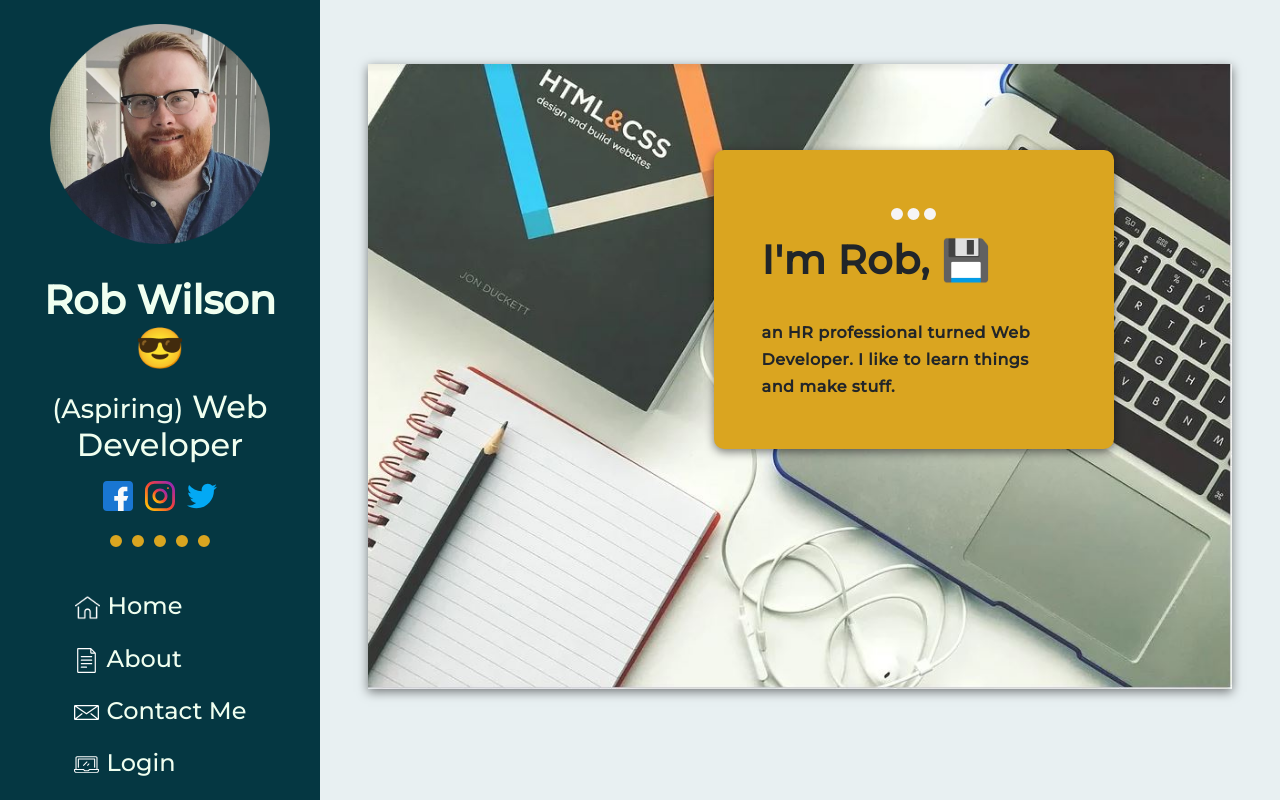
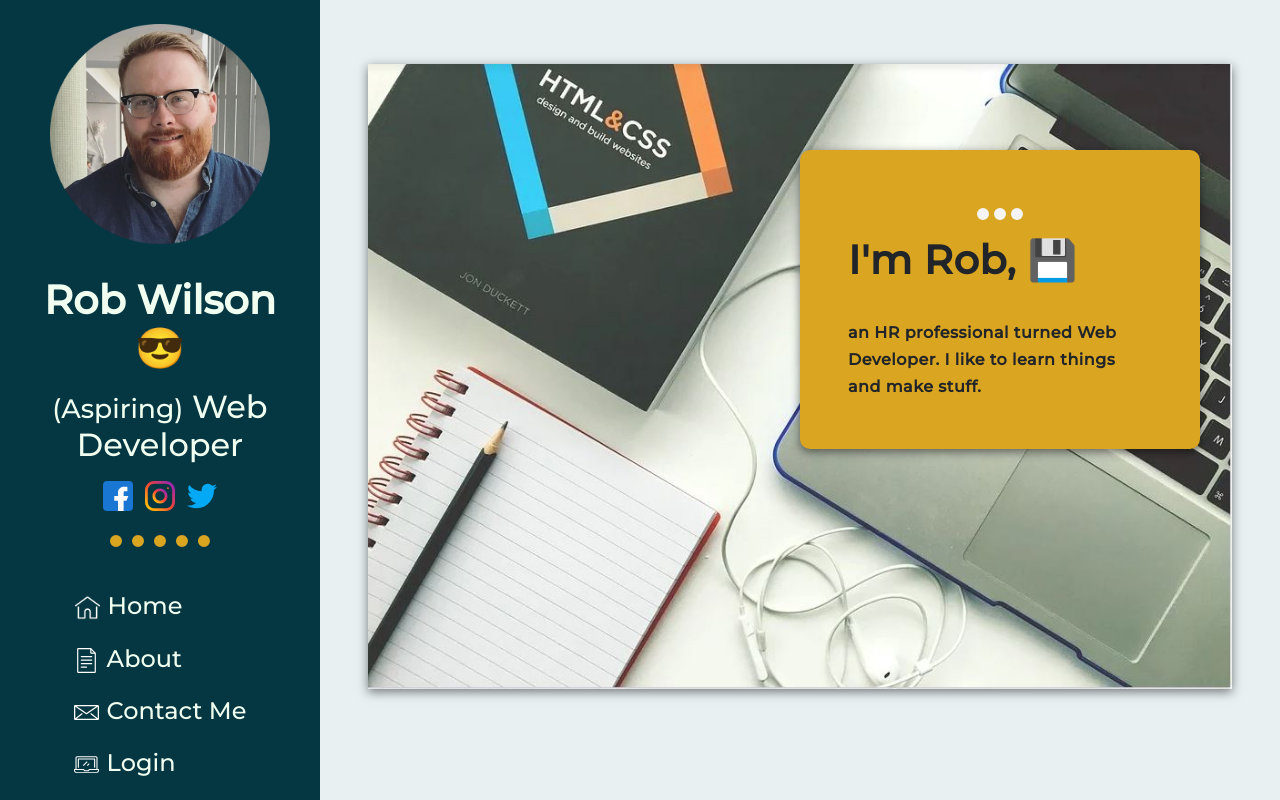
Before and after one commit to rwilson1212/Wilson__Rob--final-project, a React (Create React App) app in the folder fs1010-course-project-example-master/: page / in a window 1280 px wide. Shown: the top 800 px of the page. Built offline with nearby package versions, Linux system fonts and the light colour scheme.

Commit message:
complete

```diff
--- a/fs1010-course-project-example-master/src/App.css
+++ b/fs1010-course-project-example-master/src/App.css
@@ -1,6 +1,7 @@
 html,body,#root, .App {
   height: 100%;
   margin: 0;
+
 }
 
 
@@ -128,7 +129,7 @@ html,body,#root, .App {
     /* Main Container  */
     .containerMain{
       height: fit-content;
-      min-height: 952px;
+      min-height: 1009px;
       width: 75%;
       background-color:#E8F0F2;
       float: right;
@@ -200,7 +201,7 @@ html,body,#root, .App {
       position: absolute;
       font-weight: bold;
       bottom: 15rem;
-      left: 50%;
+      left: 60%;
       background-color: goldenrod;
       width: 400px;
       padding: 3rem;
@@ -376,7 +377,7 @@ html,body,#root, .App {
     position: absolute;
     font-weight: bold;
     bottom: 15rem;
-    left: 40%;
+    left: 50%;
     background-color: goldenrod;
     width: 400px;
     padding: 3rem;
@@ -399,6 +400,21 @@ html,body,#root, .App {
     color: honeydew;
   }
 
+  .containerMain{
+    height: fit-content;
+    min-height: 1009px;
+    width: 75%;
+    background-color:#E8F0F2;
+    float: right;
+    margin: 0;
+    padding: 0;
+    background-size: 100%;
+    background-repeat: no-repeat;
+    font-family:'Montserrat', sans-serif;;
+    line-height: 1.7rem;
+    letter-spacing: .5px;
+  }
+
   .field{
     display: inline-block;
     width: 20rem;
```
Also changed, not shown: 1 other file (tests, documents, lock files or other folders).
